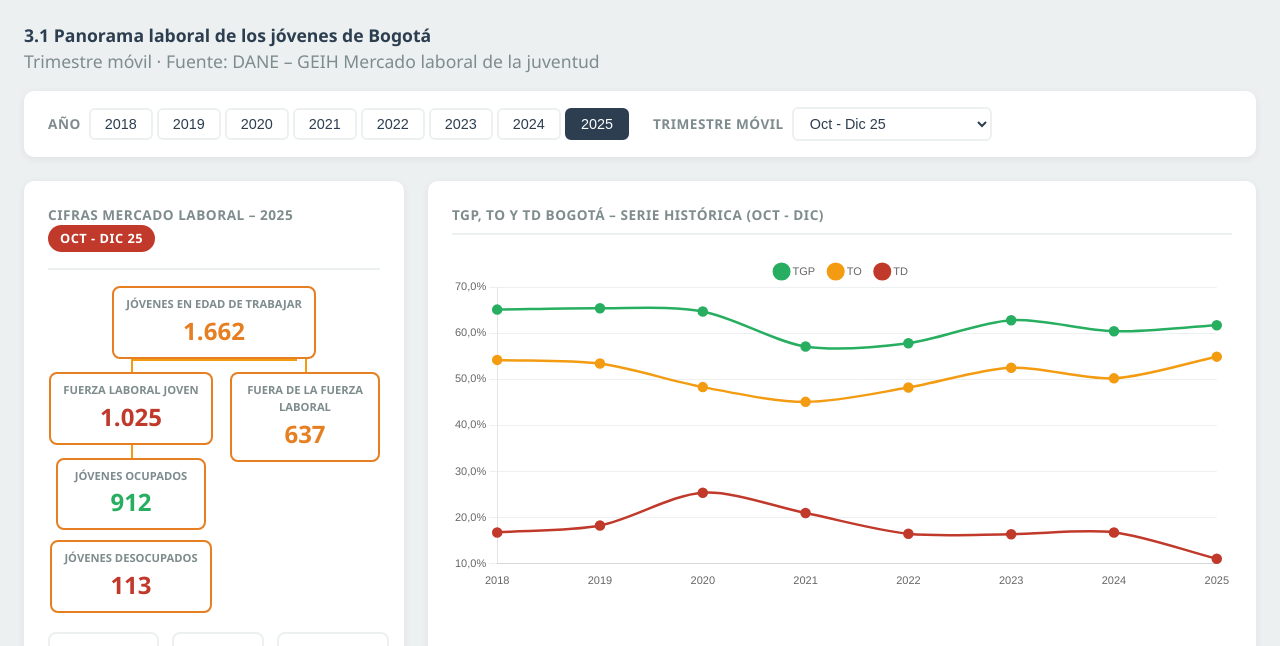
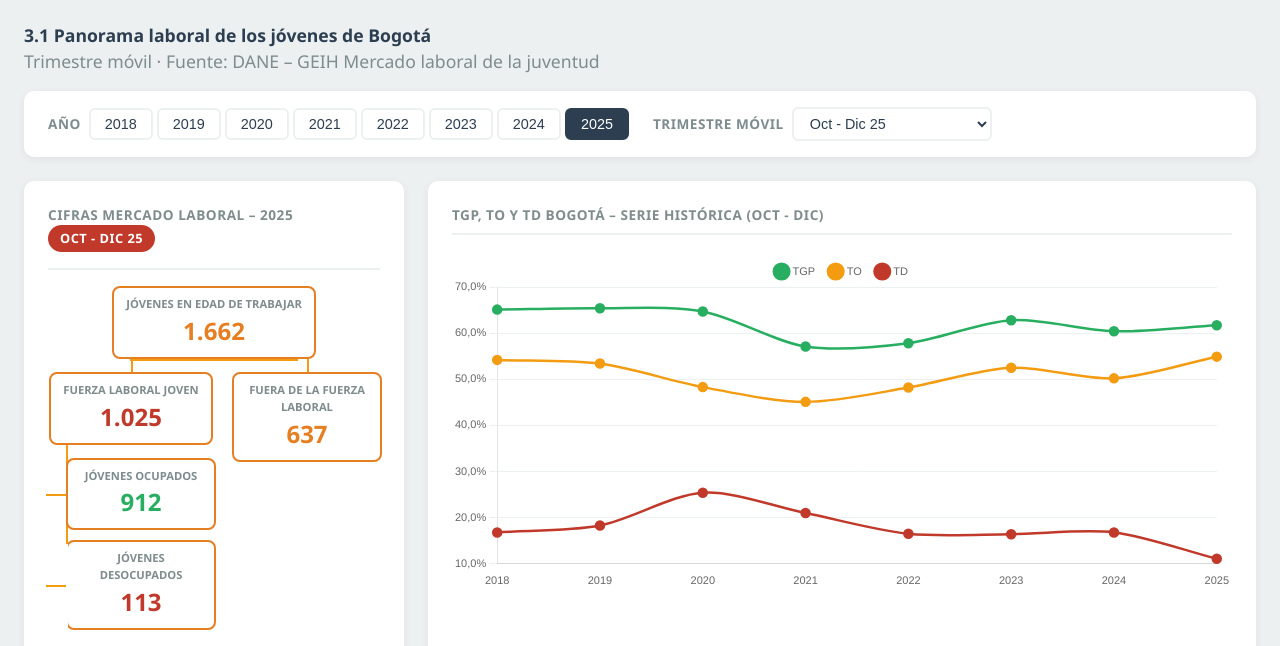
Before and after one commit to CarolinaHernandez2019/Visualizacion-Centro-de-Informacion-de-Juventud, a plain HTML site: page index.html in a window 1280 px wide. Shown: the part 74-720 px from the top of the page. Drawn offline with nearby package versions, Linux system fonts and the light colour scheme.

Commit message:
Mejorar conexiones del diagrama de árbol
Ocupados y desocupados ahora muestran líneas de conexión
tipo bracket hacia fuerza laboral joven, quedando claro
que ambos son subdivisiones de la fuerza laboral.

```diff
--- a/index.html
+++ b/index.html
@@ -181,14 +181,38 @@
       height: 0.8rem;
       border-left: 2px solid var(--naranja-claro);
     }
-    .arbol-sub { margin-top: 0.8rem; position: relative; }
+    .arbol-sub { margin-top: 0.8rem; position: relative; padding-left: 20px; }
     .arbol-sub::before {
       content: '';
       position: absolute;
       top: -0.8rem;
-      left: 50%;
-      height: 0.8rem;
-      border-left: 2px solid var(--naranja-claro);
+      left: 20px;
+      width: 2px;
+      bottom: 0;
+      background: var(--naranja-claro);
+    }
+    .arbol-sub .nodo-hijo {
+      position: relative;
+      margin-bottom: 0.6rem;
+    }
+    .arbol-sub .nodo-hijo::before {
+      content: '';
+      position: absolute;
+      top: 50%;
+      left: -20px;
+      width: 20px;
+      border-top: 2px solid var(--naranja-claro);
+    }
+    .arbol-sub .nodo-hijo:last-child { margin-bottom: 0; }
+    /* Recortar la línea vertical para que no pase del último hijo */
+    .arbol-sub::after {
+      content: '';
+      position: absolute;
+      left: 20px;
+      bottom: 0;
+      width: 2px;
+      height: 50%;
+      background: var(--blanco);
     }
 
     /* Tasas */
@@ -339,13 +363,17 @@
                     <div class="nodo-valor" id="v-ft">1.025</div>
                   </div>
                   <div class="arbol-sub">
-                    <div class="nodo" style="margin-bottom:0.6rem;">
-                      <div class="nodo-label">Jóvenes ocupados</div>
-                      <div class="nodo-valor verde" id="v-ocup">912</div>
+                    <div class="nodo-hijo">
+                      <div class="nodo">
+                        <div class="nodo-label">Jóvenes ocupados</div>
+                        <div class="nodo-valor verde" id="v-ocup">912</div>
+                      </div>
                     </div>
-                    <div class="nodo">
-                      <div class="nodo-label">Jóvenes desocupados</div>
-                      <div class="nodo-valor" id="v-desoc">113</div>
+                    <div class="nodo-hijo">
+                      <div class="nodo">
+                        <div class="nodo-label">Jóvenes desocupados</div>
+                        <div class="nodo-valor" id="v-desoc">113</div>
+                      </div>
                     </div>
                   </div>
                 </div>
```
